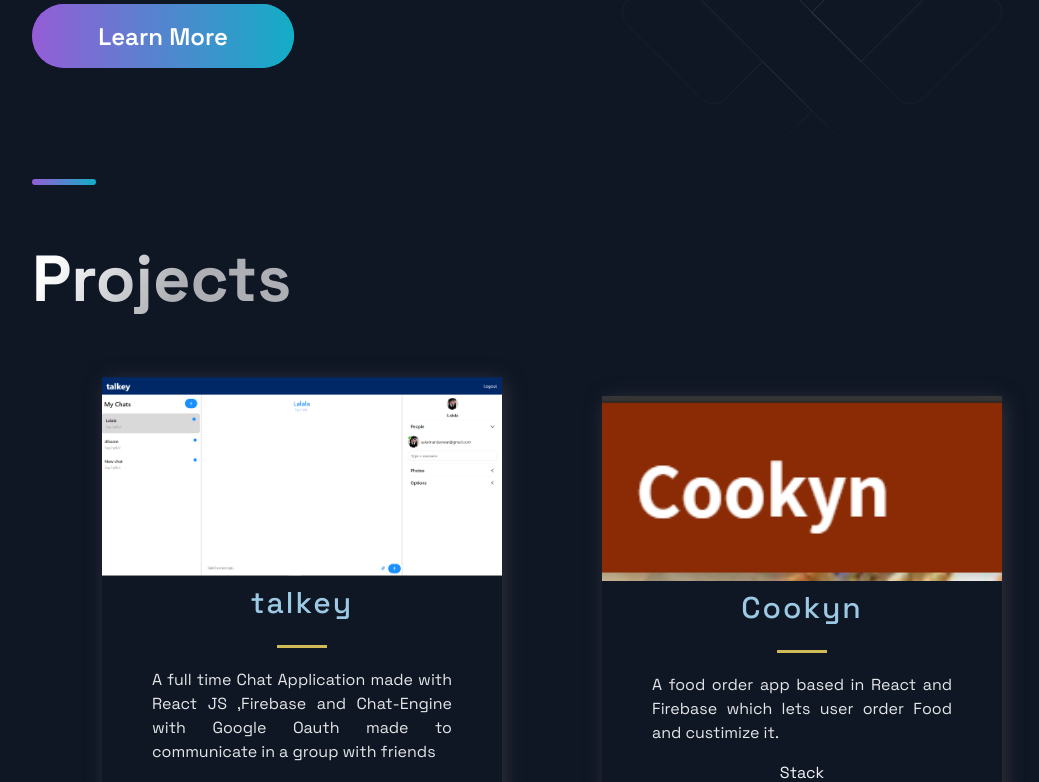
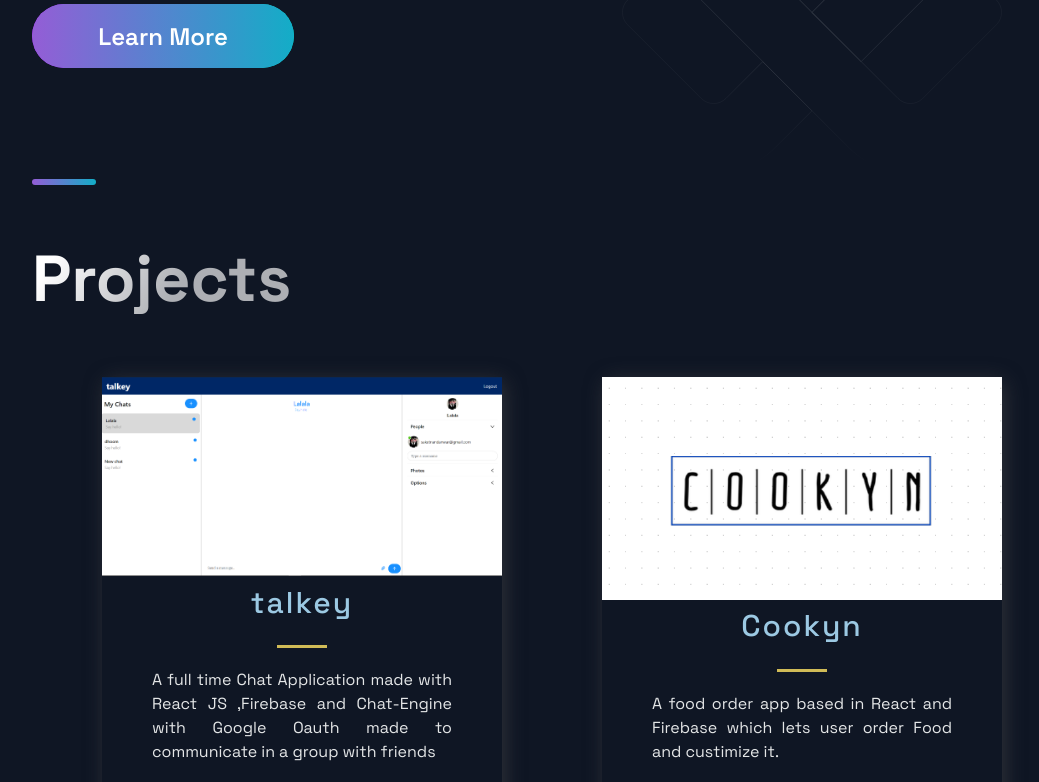
Before and after one commit to dennyrismanto/Portofolio, a Next.js app: page / in a window 1280 px wide. Shown: the part 458-1240 px from the top of the page, without its empty margins (88-1127 px from the left). Built offline with nearby package versions, Linux system fonts and the light colour scheme.

Commit message:
logo changed

```diff
--- a/src/constants/constants.js
+++ b/src/constants/constants.js
@@ -13,7 +13,7 @@ export const projects = [
     title: "Cookyn",
     description:
       "A food order app based in React and Firebase which lets user order Food and custimize it. ",
-    image: "/images/4.PNG",
+    image: "/images/4.png",
     tags: ["React", "Firebase", "JavaScript"],
     source: "https://cookyn.netlify.app/",
     visit: "https://github.com/whodissaket/cookyn",
```
Also changed, not shown: public/images/4.PNG.
